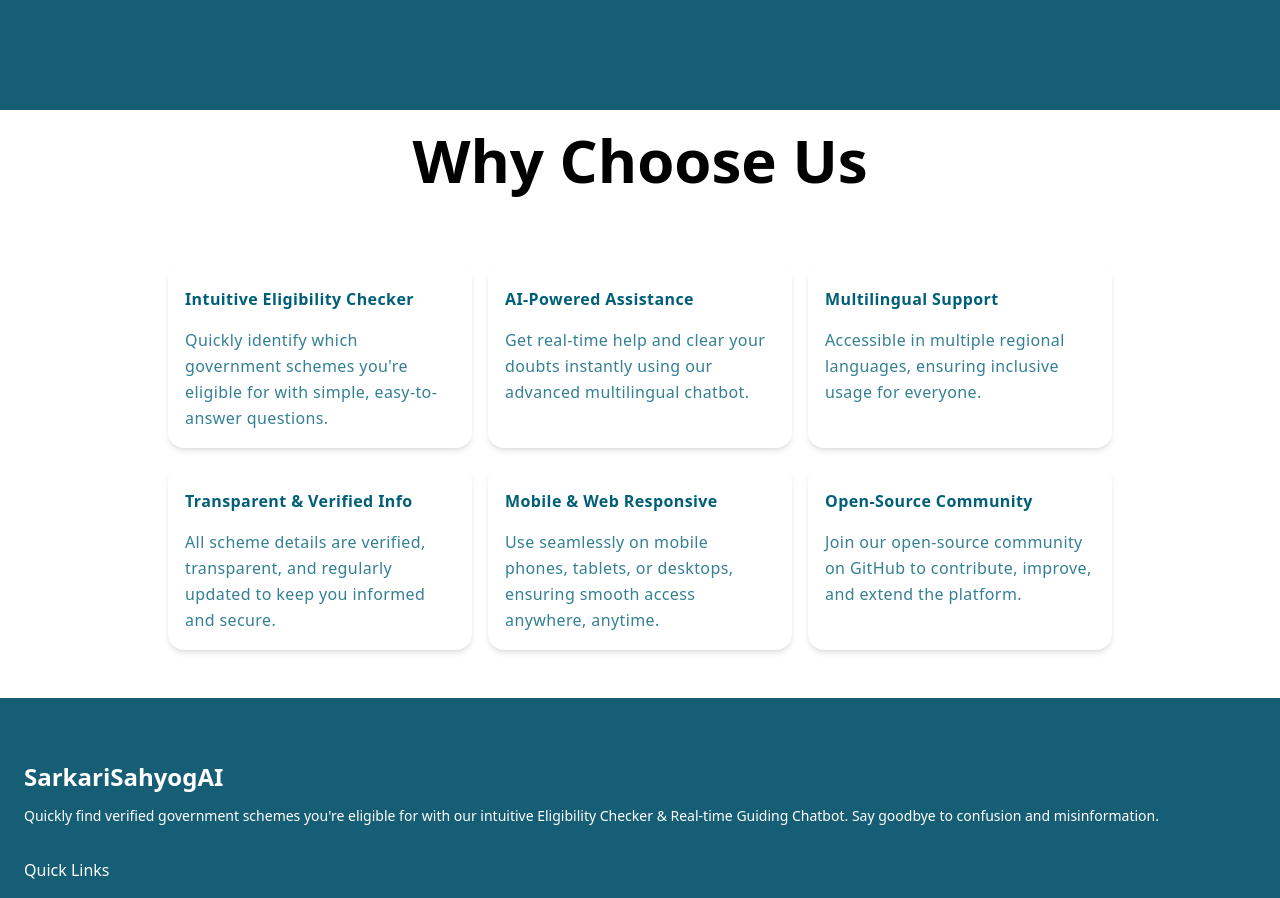
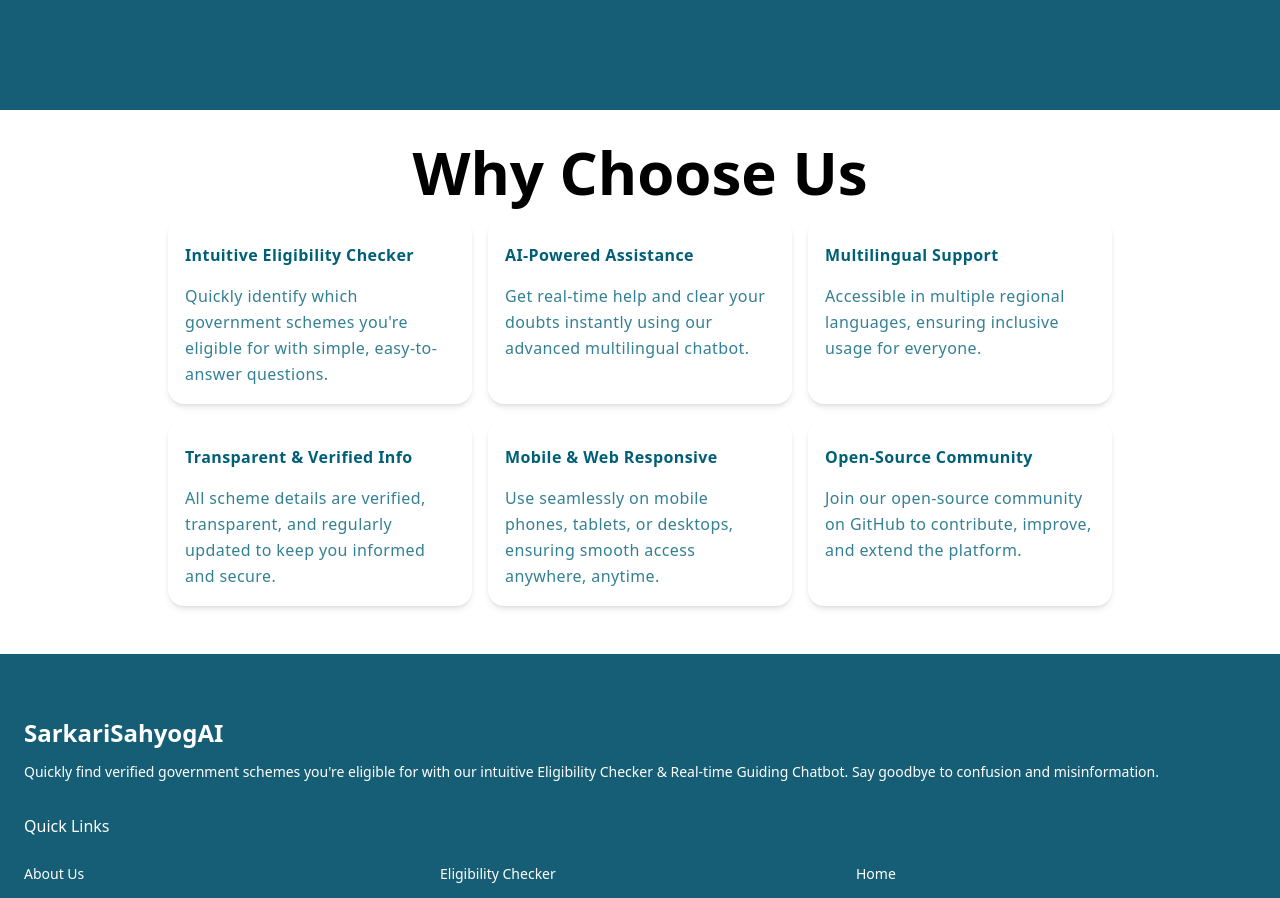
Before and after one commit to kintsugi-programmer/SarkariSahyogAI, a Next.js app: page / in a window 1280 px wide. Shown: the part 2897-3795 px from the top of the page. Built offline with nearby package versions, Linux system fonts and the light colour scheme.

Commit message:
Des Fixes

```diff
--- a/src/components/Features.tsx
+++ b/src/components/Features.tsx
@@ -20,7 +20,7 @@ export const HoverEffect = ({
   return (
     <div
       className={cn(
-        "grid grid-cols-1 md:grid-cols-2 lg:grid-cols-3 py-10",
+        "grid grid-cols-1 md:grid-cols-2 lg:grid-cols-3 pb-10",
         className
       )}
     >
@@ -108,7 +108,7 @@ export const CardDescription = ({
 export function Features() {
   return (
     <div className="max-w-5xl mx-auto px-8">
-      <div className="mb-6 text-center text-4xl font-semibold md:text-6xl pt-5">
+      <div className="mb-2 text-center text-4xl font-semibold md:text-6xl pt-8">
         Why Choose Us
       </div>
       <HoverEffect items={featuresList} />
```
